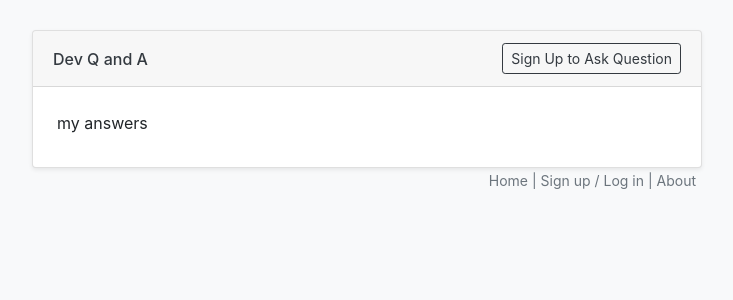
After one commit to GabrielWongAu/DevQandA, a Django app: page /question/my_answers/ in a window 1280 px wide. The commit adds this page. Shown: the top 300 px of the page, without its empty margins (273-1006 px from the left). Run offline with Django 3.2, Linux system fonts and the light colour scheme; some libraries are stand-ins or nearby versions.

Commit message:
My questions and answers view works now

```diff
--- a/devqanda/urls.py
+++ b/devqanda/urls.py
@@ -2,7 +2,8 @@ from django.contrib import admin
 from django.urls import path, include
 from main.views import homeFeedView
 from pages.views import aboutPageView
-from questions.views import questionView, newView, answerView
+from questions.views import (questionView, newView, answerView,
+                            myQuestionsView, myAnswersView)
 
 urlpatterns = [
     path('admin/', admin.site.urls),
@@ -12,4 +13,6 @@ urlpatterns = [
     path('question/<int:id>/', questionView),
     path('question/<int:id>/answer', answerView),
     path('question/new/', newView),
+    path('question/my_answers/', myAnswersView, name='my-answers'),
+    path('question/my_questions/', myQuestionsView, name='my-questions'),
 ]
--- a/questions/views.py
+++ b/questions/views.py
@@ -48,3 +48,11 @@ def answerView(request, id):
     )
     a.save()
     return HttpResponseRedirect(f'/question/{id}')
+
+def myAnswersView(request):
+    current_user = request.user
+    return render(request, 'my_answers.html', {'current_user': current_user})
+
+def myQuestionsView(request):
+    current_user = request.user
+    return render(request, 'my_questions.html', {'current_user': current_user})
--- a/templates/base.html
+++ b/templates/base.html
@@ -21,8 +21,8 @@
                     <span style="float: right">
                         <span class="devqanda-nav">
                             {% if current_user.is_authenticated %}
-                            <a href="/" class="text-dark">My Questions</a> |
-                            <a href="/" class="text-dark">My Answers</a>
+                            <a href="{% url 'my-questions' %}" class="text-dark">My Questions</a> |
+                            <a href="{% url 'my-answers' %}" class="text-dark">My Answers</a>
                             {% endif %}
                         </span>
                         <a href="/question/new" style="display: inline-block"><button type="button" class="btn btn-sm btn-outline-dark">
--- /dev/null
+++ b/templates/my_answers.html
@@ -0,0 +1,5 @@
+{% extends "base.html" %}
+
+{% block content %}
+<p>my answers</p>
+{% endblock %}
--- /dev/null
+++ b/templates/my_questions.html
@@ -0,0 +1,5 @@
+{% extends "base.html" %}
+
+{% block content %}
+<p>my questions</p>
+{% endblock %}
```
